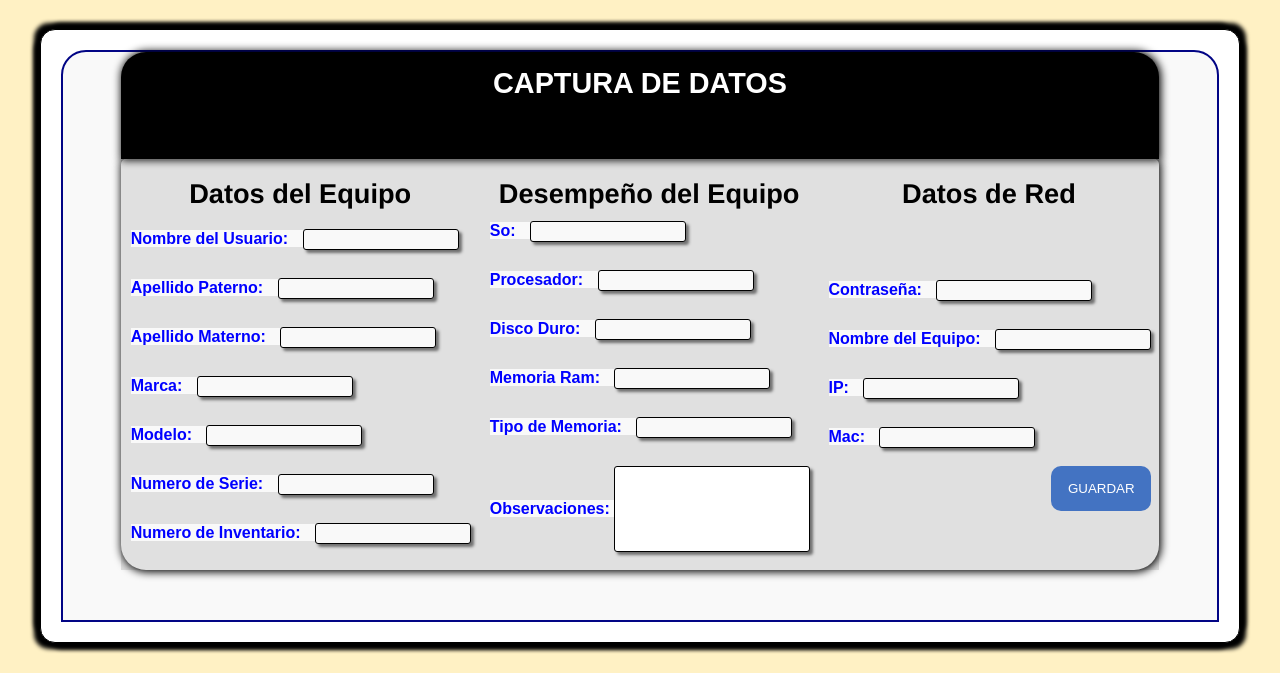
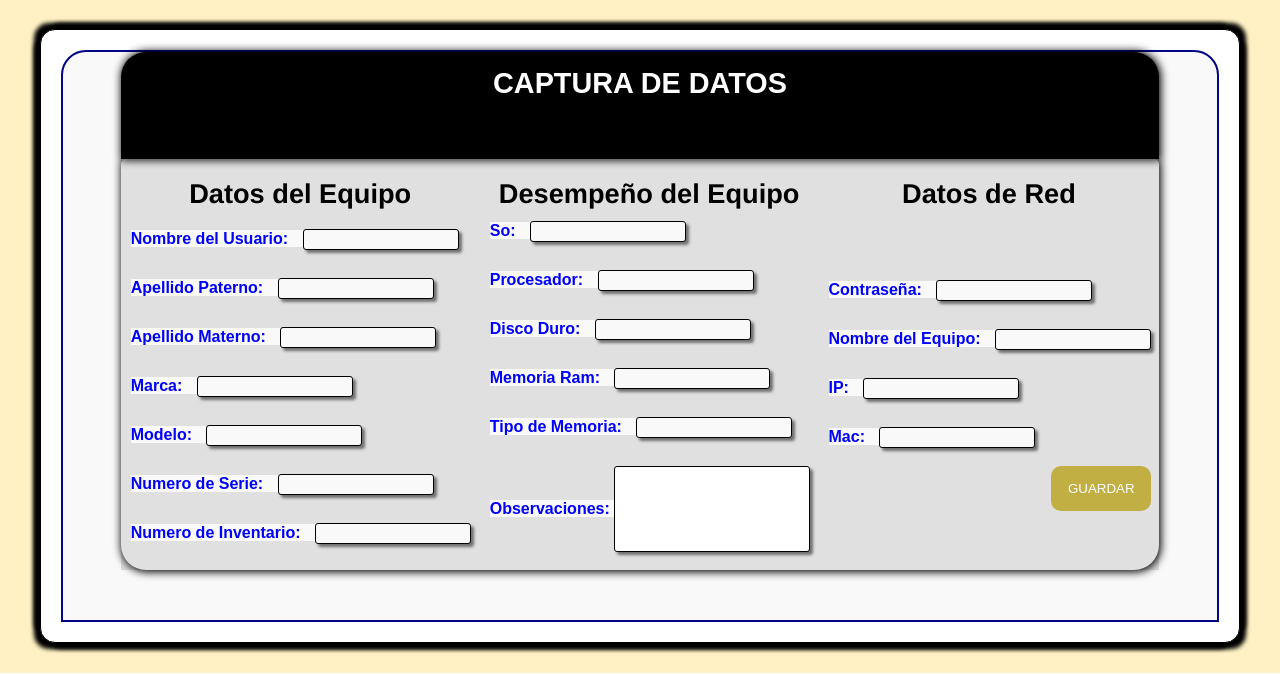
Before and after one commit to Benjamin17B/PAGINA-CRODE, a PHP site: the page made by paginas/CPU'S.php in a window 1280 px wide. Shown: the part 151-825 px from the top of the page. Run offline with PHP 8.4, Linux system fonts and the light colour scheme.

Commit message:
PONIENDO COLOR AL BOTON DE GUARDAR

```diff
--- a/css/pagina.css
+++ b/css/pagina.css
@@ -157,7 +157,7 @@ footer > p{
 }
 
 #formu .boton{
-  background-color: rgba(0, 69, 182, 0.7);
+  background-color: rgba(182, 155, 0, 0.7);
   border: none;
   height: 45px;
   width: 100px;
@@ -171,7 +171,7 @@ footer > p{
 }
 #formu .boton:hover{
   transition: 1000ms;
-  background-color: rgb(0, 69, 182);
+  background-color: rgb(182, 155, 0);
 }
 #formu .entrada:valid, .CajonGrande:valid{
   transition: 800ms;
```
